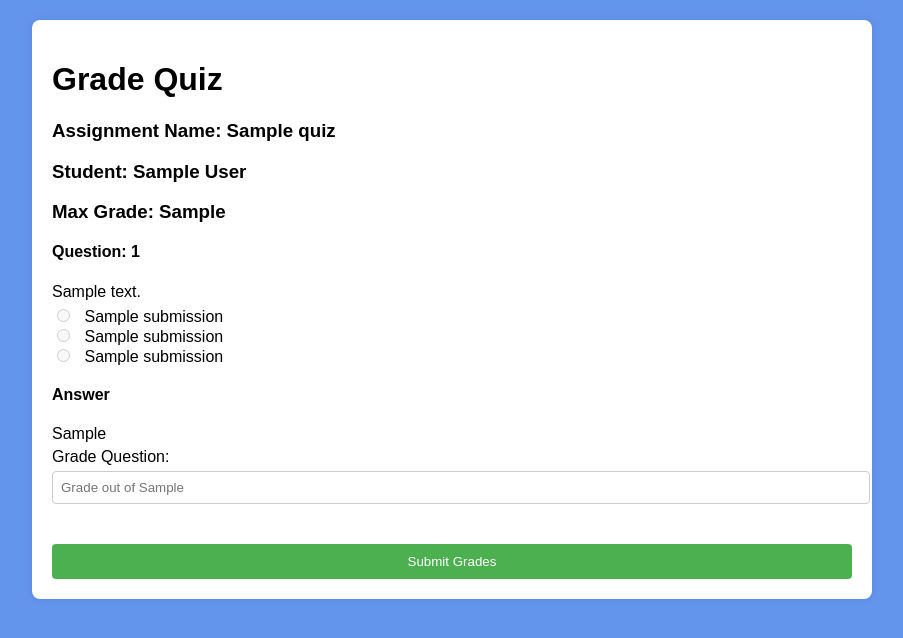
After one commit to RajveerSodhi/COSC310, a Python web app: template flask/website/templates/gradeQuiz.html in a window 1280 px wide. The commit adds this page. Shown: the top 638 px of the page, without its empty margins (188-1091 px from the left). Run offline with Jinja, Linux system fonts and the light colour scheme; the template is opened without the code that fills it: most values are stand-ins (such as "Sample title", 1, 10 or a date in 2020).

Commit message:
finished assignment grading

```diff
--- a/flask/website/models.py
+++ b/flask/website/models.py
@@ -45,7 +45,7 @@ class Quiz(db.Model, UserMixin):
 class QuizQuestion(db.Model, UserMixin):
     __tablename__ = 'quizQuestions'
     id=db.Column(db.Integer, primary_key=True)
-    question = db.Column(db.String(150))
+    question_text = db.Column(db.String(150))
     option1 = db.Column(db.String(150))
     option2 = db.Column(db.String(150))
     option3 = db.Column(db.String(150))
--- a/flask/website/static/css/gradeAssignment.css
+++ b/flask/website/static/css/gradeAssignment.css
@@ -5,7 +5,7 @@ body {
     padding: 20px;
 }
 
-.grade-assignment-container {
+.grading-container {
     background-color: #FFF;
     max-width: 800px;
     margin: auto;
@@ -14,37 +14,55 @@ body {
     border-radius: 8px;
 }
 
-.grade-assignment-container h1 {
-    text-align: center;
+.grading-container h1,
+.grading-container h3,
+.grading-container h4 {
+    text-align: left;
 }
 
-.assignment-details h2 {
-    margin: 0;
+.grading-container h4 {
+    margin-top: 20px;
 }
 
-.assignment-details p {
+.question {
+    margin-bottom: 20px;
+}
+
+.grading-container p,
+.grading-container label {
     margin: 5px 0;
 }
 
-.assignment-content,
-.assignment-grading {
+.grading-container input[type="number"] {
+    width: 100%;
+    padding: 8px;
+    margin-top: 5px;
     border: 1px solid #ccc;
-    margin-top: 20px;
-    padding: 10px;
+    border-radius: 4px;
 }
 
-.assignment-content {
-    min-height: 100px;
+.grading-container button {
+    width: 100%;
+    padding: 10px;
+    margin-top: 20px;
+    background-color: #4CAF50;
+    color: white;
+    border: none;
+    border-radius: 4px;
+    cursor: pointer;
 }
 
-.assignment-grading input[type="text"] {
-    width: calc(100% - 100px);
-    display: inline-block;
+.grading-container button:hover {
+    background-color: #45a049;
 }
 
-.assignment-grading button {
-    width: 80px;
-    /* Adjust as needed */
-    display: inline-block;
-    margin-left: 10px;
+.grading-container img {
+    max-width: 100%;
+    height: auto;
+    display: block;
+    margin-bottom: 20px;
 }
+
+.question input[type="radio"] {
+    margin-right: 10px;
+}
--- /dev/null
+++ b/flask/website/templates/gradeQuiz.html
@@ -0,0 +1,45 @@
+<!DOCTYPE html>
+<html lang="en">
+
+<head>
+    <meta charset="UTF-8">
+    <meta name="viewport" content="width=device-width, initial-scale=1.0">
+    <title>Grade Quiz</title>
+    <link rel="stylesheet" href="../static/css/gradeAssignment.css">
+</head>
+
+<body>
+    <div class="grading-container">
+        <h1>Grade Quiz</h1>
+        <h3>Assignment Name: {{ quiz.quiz_name }}</h3>
+        <h3>Student: {{ student.first_name }} {{ student.last_name }}</h3>
+        <h3>Max Grade: {{ quiz.quiz_max_grade }}</h3>
+
+        <form action="{{ url_for('views.grade_quiz', course_id=course_id, quiz_id=quiz.id, student_id=student.id) }}"
+            method="POST">
+            {% for submission in submissions %}
+            <div class="question">
+                <h4>Question: {{ loop.index }}</h4>
+                <p>{{ submission.question_text }}</p>
+                <input type="radio" name="option1" disabled>
+                <label for="option1">{{ submission.question_option1 }}</label><br>
+                <input type="radio" name="option2" disabled>
+                <label for="option2">{{ submission.question_option2 }}</label><br>
+                <input type="radio" name="option3" disabled>
+                <label for="option3">{{ submission.question_option3 }}</label><br>
+
+                <h4>Answer</h4>
+                <p>{{ submission.selected_option }}</p>
+
+                <label for="grade_{{ submission.id }}">Grade Question:</label>
+                <input type="number" name="grade_{{ submission.id }}"
+                    placeholder="Grade out of {{ submission.max_grade }}" min="0" max="{{ submission.max_grade }}"
+                    required>
+            </div>
+            {% endfor %}
+            <button type="submit">Submit Grades</button>
+        </form>
+    </div>
+</body>
+
+</html>
```
Also changed, not shown: flask/website/templates/essay.html (+7 -4 lines), flask/website/templates/gradeAssignment.html (deleted, +0 -31 lines), flask/website/templates/gradeEssay.html (added, +44 -0 lines), flask/website/views.py (+60 -1 lines), flask/instance/database.db (deleted).
